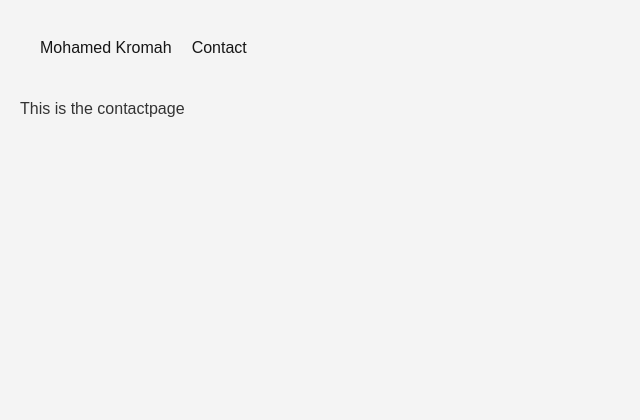
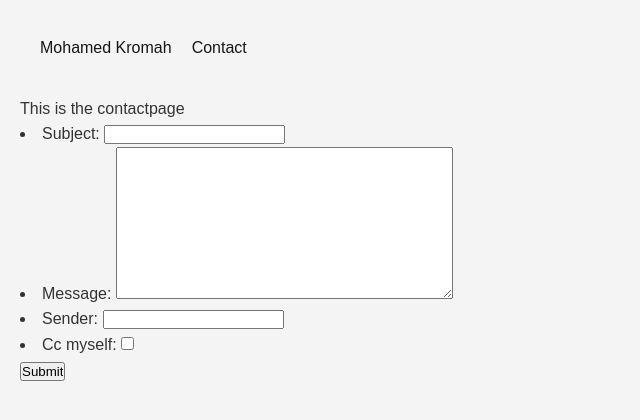
Before and after one commit to Mohamork/portfolio_mohamed_kromah, a Django app: template main/templates/contact.html in a window 1280 px wide. Shown: the top 420 px of the page, without its empty margins (0-640 px from the left). Run offline with Django 5.2, Linux system fonts and the light colour scheme; the template is opened without the code that fills it: values that come from a table or form of the project are taken from there, others are empty; parts of the project's set-up code (start-up, migrations or seed data) failed here and were passed over.

Commit message:
Display contactform in html

```diff
--- a/main/forms.py
+++ b/main/forms.py
@@ -4,4 +4,4 @@ class ContactForm(forms.Form):
     subject = forms.CharField(max_length=100)
     message = forms.CharField(widget=forms.Textarea)
     sender = forms.EmailField()
-    cc_myself = forms.BooleanField(requried=False)
+    cc_myself = forms.BooleanField(required=False)
--- a/main/templates/contact.html
+++ b/main/templates/contact.html
@@ -11,6 +11,11 @@ Contact Page
 
 {% block content %}
 <p> This is the contactpage </p>
+<form method="post" >
+    {% csrf_token %}
+    {{ form.as_ul }}
+    <input type="submit" value="Submit">
+</form>
 {% endblock content %}
 
 {% block extra_js %}
```
